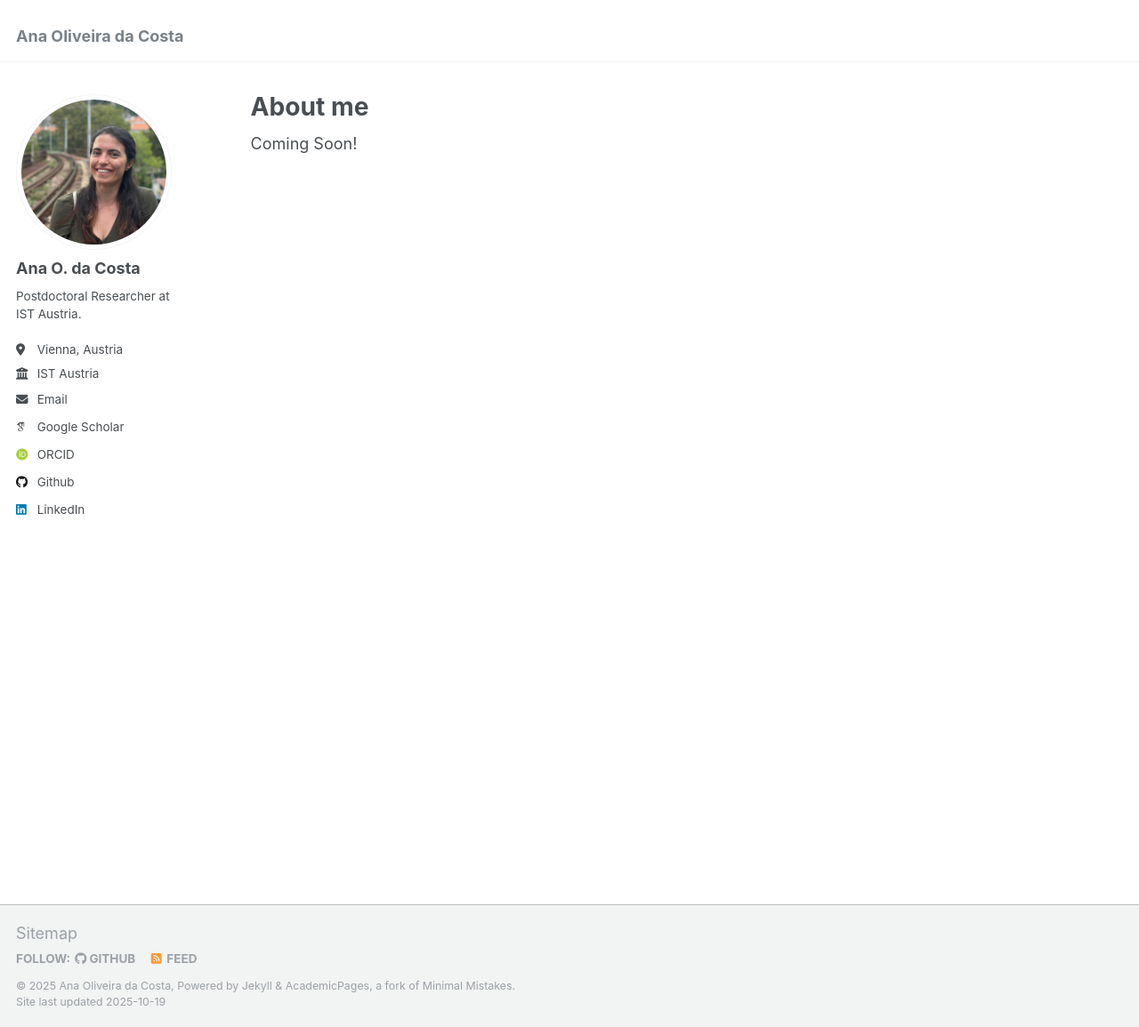
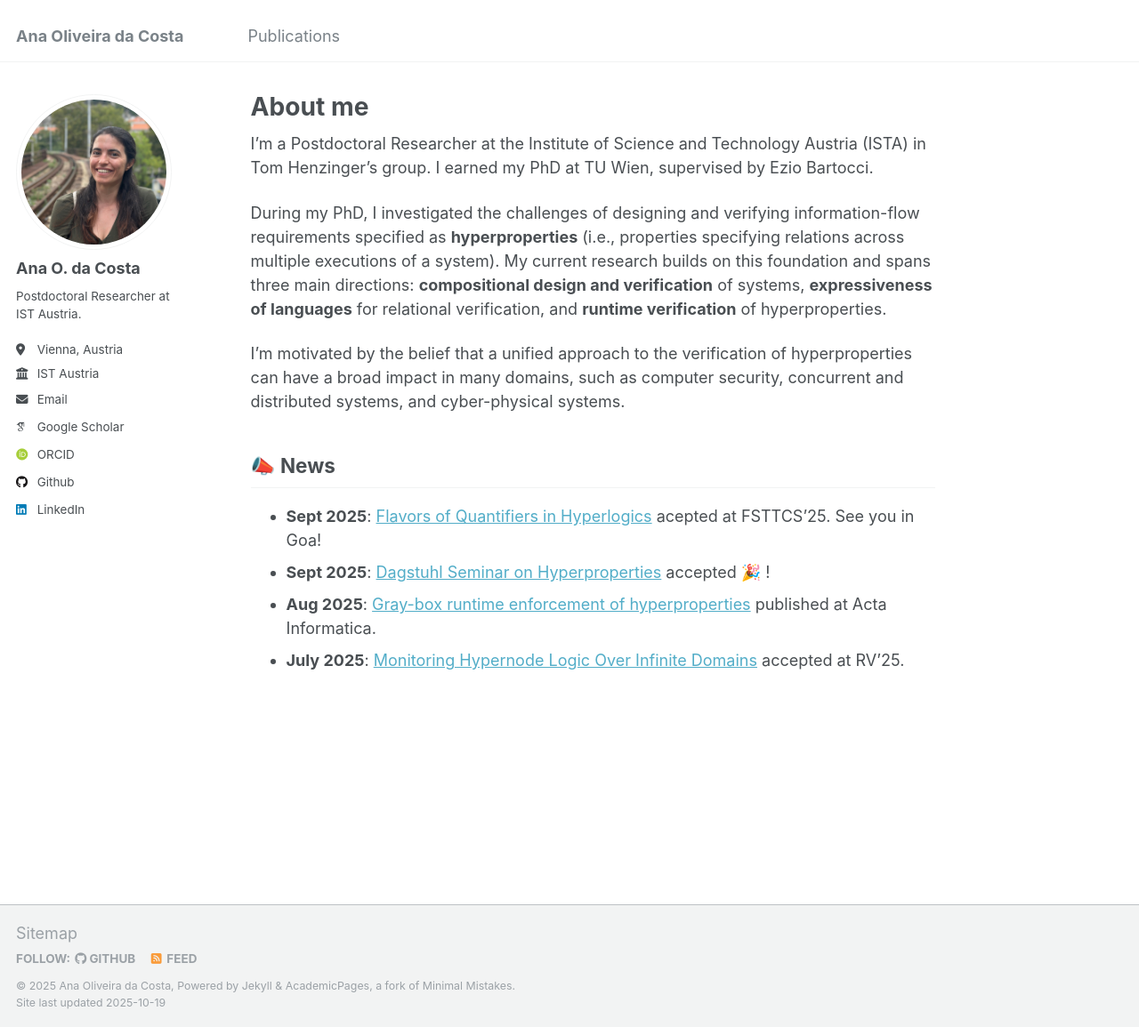
Before and after one commit to anaolicosta/anaolicosta.github.io, a Jekyll site: the page built from _pages/about.md, in a window 1280 px wide and 1155 px high. Shown: the whole window at 89% size. Built offline with Jekyll 4.4.1, drawn with Linux system fonts in a browser that asks for light colours; some web fonts are replaced.

Commit message:
Work on publications and about me.

```diff
--- a/_data/navigation.yml
+++ b/_data/navigation.yml
@@ -5,8 +5,8 @@
 # prevent it from being included in the site.
 
 main:
- # - title: "Publications"
- #   url: /publications/
+  - title: "Publications"
+    url: /publications/
 
  # - title: "Talks"
  #   url: /talks/
--- a/_layouts/single.html
+++ b/_layouts/single.html
@@ -48,13 +48,13 @@ layout: default
         {{ content }}
 
         {% if page.citation and page.paperurl and page.slidesurl %}
-          <p style="font-size: smaller">Recommended citation: {{ page.citation }}<br /><a href="{{ page.paperurl }}">Download Paper</a> | <a href="{{ page.slidesurl }}">Download Slides</a></p>
+          <p style="font-size: smaller">📝 {{ page.citation }}<br /><a href="{{ page.paperurl }}">Download Paper</a> | <a href="{{ page.slidesurl }}">Download Slides</a></p>
         {% elsif page.citation and page.paperurl %}
-          <p style="font-size: smaller">Recommended citation: {{ page.citation }}<br /><a href="{{ page.paperurl }}">Download Paper</a></p>
+          <p style="font-size: smaller">📝 {{ page.citation }}<br /><a href="{{ page.paperurl }}">Download Paper</a></p>
         {% elsif page.citation and page.slidesurl %}
-          <p style="font-size: smaller">Recommended citation: {{ page.citation }}<br /><a href="{{ page.slidesurl }}">Download Slides</a></p>
+          <p style="font-size: smaller">🔖 Citation: {{ page.citation }}<br /><a href="{{ page.slidesurl }}">Download Slides</a></p>
         {% elsif page.citation %}
-          <p style="font-size: smaller">Recommended citation: {{ page.citation }}</p>
+          <p style="font-size: smaller">📝 {{ page.citation }}</p>
         {% elsif page.slidesurl %}
           <p style="font-size: smaller"><a href="{{ page.slidesurl }}">Download Slides</a></p>
         {% endif %}
--- a/_pages/about.md
+++ b/_pages/about.md
@@ -7,4 +7,16 @@ redirect_from:
   - /about.html
 ---
 
-Coming Soon!
+I’m a Postdoctoral Researcher at the Institute of Science and Technology Austria (ISTA) in Tom Henzinger’s group. I earned my PhD at TU Wien, supervised by Ezio Bartocci.
+
+During my PhD, I investigated the challenges of designing and verifying information-flow requirements specified as **hyperproperties** (i.e., properties specifying relations across multiple executions of a system). My current research builds on this foundation and spans three main directions: **compositional design and verification** of systems, **expressiveness of languages** for relational verification, and **runtime verification** of hyperproperties.
+
+I’m motivated by the belief that a unified approach to the verification of hyperproperties can have a broad impact in many domains, such as computer security, concurrent and distributed systems, and  cyber-physical systems.
+
+
+
+## 📣 News
+* **Sept 2025**: [Flavors of Quantifiers in Hyperlogics](https://arxiv.org/abs/2510.12298) acepted at FSTTCS'25. See you in Goa!
+* **Sept 2025**: [Dagstuhl Seminar on Hyperproperties](https://www.dagstuhl.de/en/seminars/seminar-calendar/seminar-details/27101) accepted 🎉 !
+* **Aug 2025**: [Gray-box runtime enforcement of hyperproperties](https://doi.org/10.1007/s00236-025-00502-1) published at Acta Informatica.
+* **July 2025**: [Monitoring Hypernode Logic Over Infinite Domains](https://doi.org/10.1007/978-3-032-05435-7_23) accepted at RV'25.
```
Also changed, not shown: _includes/archive-single.html (+4 -4 lines), _pages/publications.html (+18 -3 lines), _publications/2009-10-01-paper-title-number-1.md (deleted, +0 -14 lines), _publications/2010-10-01-paper-title-number-2.md (deleted, +0 -14 lines), _publications/2015-10-01-paper-title-number-3.md (deleted, +0 -14 lines), _publications/2017_syllogisms.md (added, +14 -0 lines), _publications/2024-02-17-paper-title-number-4.md (deleted, +0 -13 lines), _publications/2024_infflow_jornal.md (added, +14 -0 lines).
